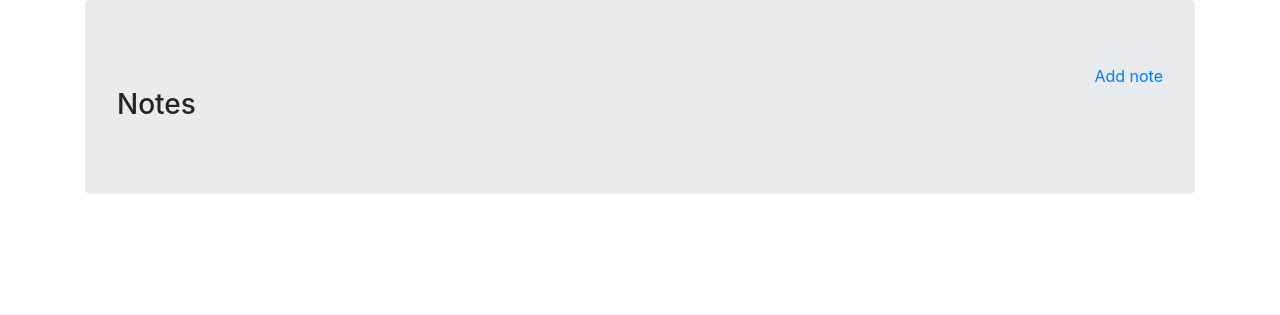
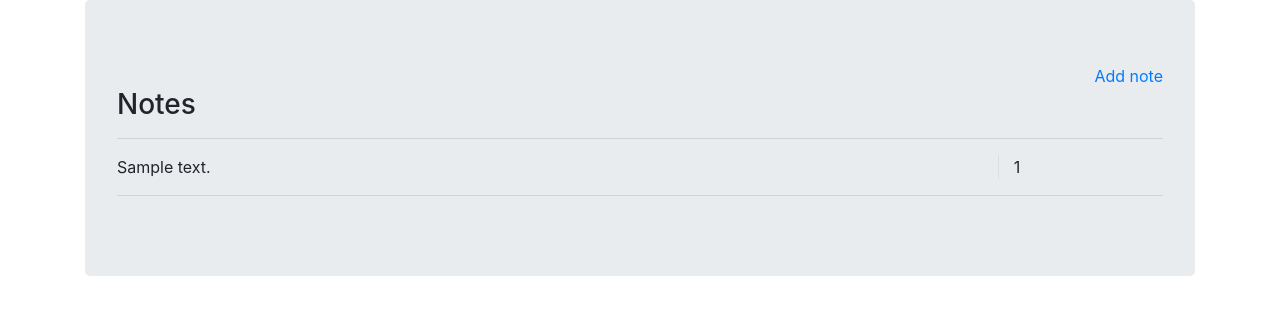
Before and after one commit to antonmyronyuk/task1, a Flask app: page / in a window 1280 px wide. Shown: the top 315 px of the page. Run offline with Flask 2, Linux system fonts and the light colour scheme; tables that the repository leaves empty hold one stand-in row (values such as "Sample post"); some libraries are stand-ins or nearby versions.

Commit message:
add database, Note model, notes visualization

```diff
--- /dev/null
+++ b/app/models.py
@@ -0,0 +1,21 @@
+from sqlalchemy import desc
+
+from app import db
+
+
+class Note(db.Model):
+    __tablename__ = 'notes'
+
+    id = db.Column(db.Integer, primary_key=True)
+    text = db.Column(db.Text, nullable=False)
+
+    # there will be stored count of unique words in note, it is very
+    # convenient: we can get sorted notes directly from database
+    unique_count = db.Column(db.Integer, index=True)
+
+    @classmethod
+    def all_ordered(cls):
+        """
+        get all notes, ordered by number of unique words
+        """
+        return Note.query.order_by(Note.unique_count.desc())
--- a/app/static/css/notes.css
+++ b/app/static/css/notes.css
@@ -1,3 +1,7 @@
 .add-note-link {
     text-align: right;
 }
+
+#noteText {
+    border-right: 1px solid #ddd;
+}
--- a/app/templates/notes.html
+++ b/app/templates/notes.html
@@ -13,6 +13,20 @@
                 <a href="/add_note">Add note</a>
             </div>
             <h3>Notes</h3>
+            <hr>
+            <div class="notes">
+                {% for note in notes %}
+                <div class="row">
+                    <div class="col-10" id="noteText">
+                        {{ note.text }}
+                    </div>
+                    <div class="col-2">
+                        {{ note.unique_count }}
+                    </div>
+                </div>
+                <hr>
+                {% endfor %}
+            </div>
 		</div>
 	</div>
 
--- a/app/views.py
+++ b/app/views.py
@@ -1,6 +1,7 @@
 from flask import render_template
 
 from app import app
+from .models import Note
 
 
 """
@@ -9,6 +10,12 @@ function as a parameter. All the notes will be requested dynamically
 with using ajax on a client. Furthermore, I will not use constructions
 like this '{{ }}' and this '{% %}' in HTML page to improve performance
 and follow KISS principle
+
+UPD: Oops, I had some misunderstanding, I've though that 'Постарайтесь
+избежать больших шаблонов сайтов' means not use html templates, but it
+really means other
+
+Templates is the easiest way to do this task
 """
 @app.route('/')
 @app.route('/notes')
@@ -17,7 +24,7 @@ def notes():
     Page with notes which are ordered by
     number of unique words in each note
     """
-    return render_template('notes.html')
+    return render_template('notes.html', notes=Note.all_ordered())
 
 
 @app.route('/add_note')
--- /dev/null
+++ b/schema.sql
@@ -0,0 +1,14 @@
+-- Initialize the database.
+-- Drop any existing data and create empty tables.
+
+DROP TABLE IF EXISTS notes;
+
+CREATE TABLE notes (
+  id INTEGER PRIMARY KEY AUTOINCREMENT,
+  text TEXT UNIQUE NOT NULL,
+  unique_count INTEGER
+);
+
+-- for fast sorting
+CREATE INDEX unique_count_index
+ON notes (unique_count);
```
Also changed, not shown: app/__init__.py (+6 -1 lines), config.py (added, +7 -0 lines), 1 other file.
